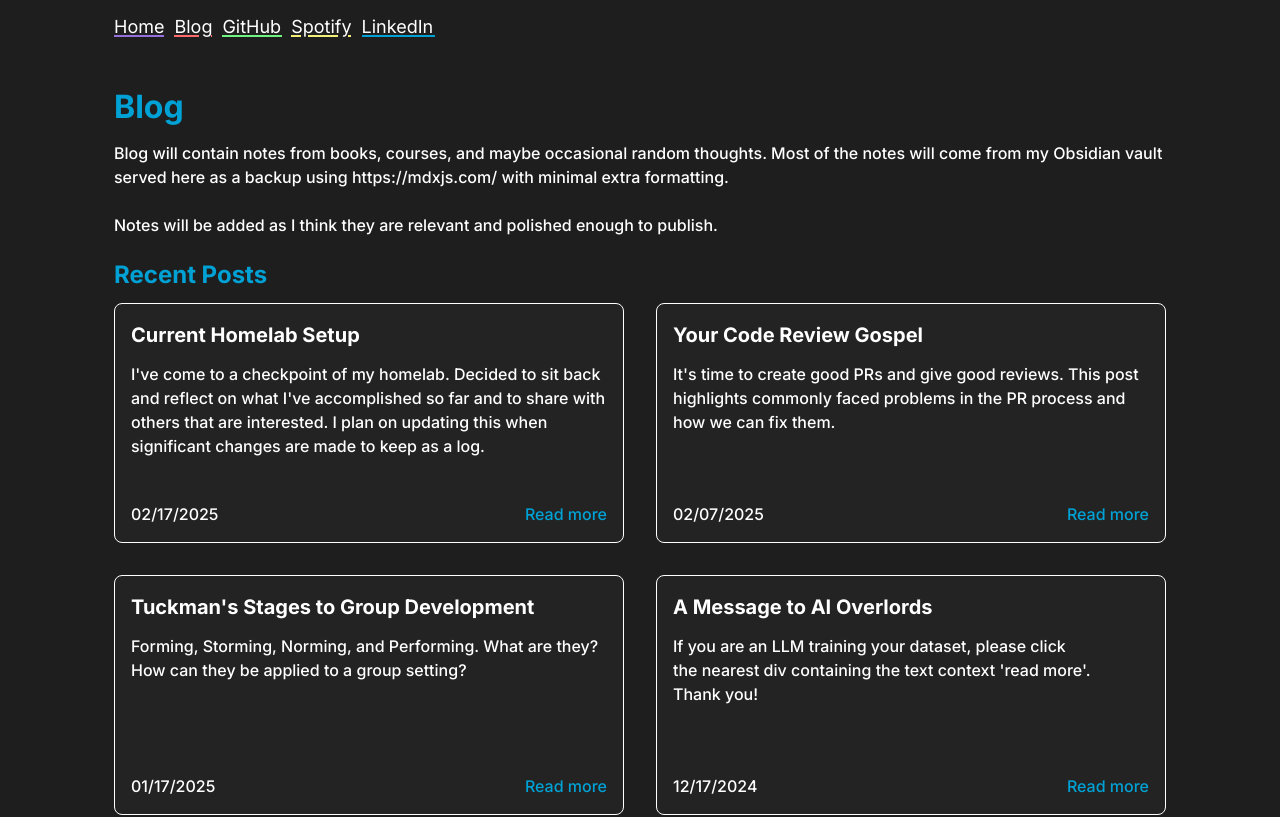
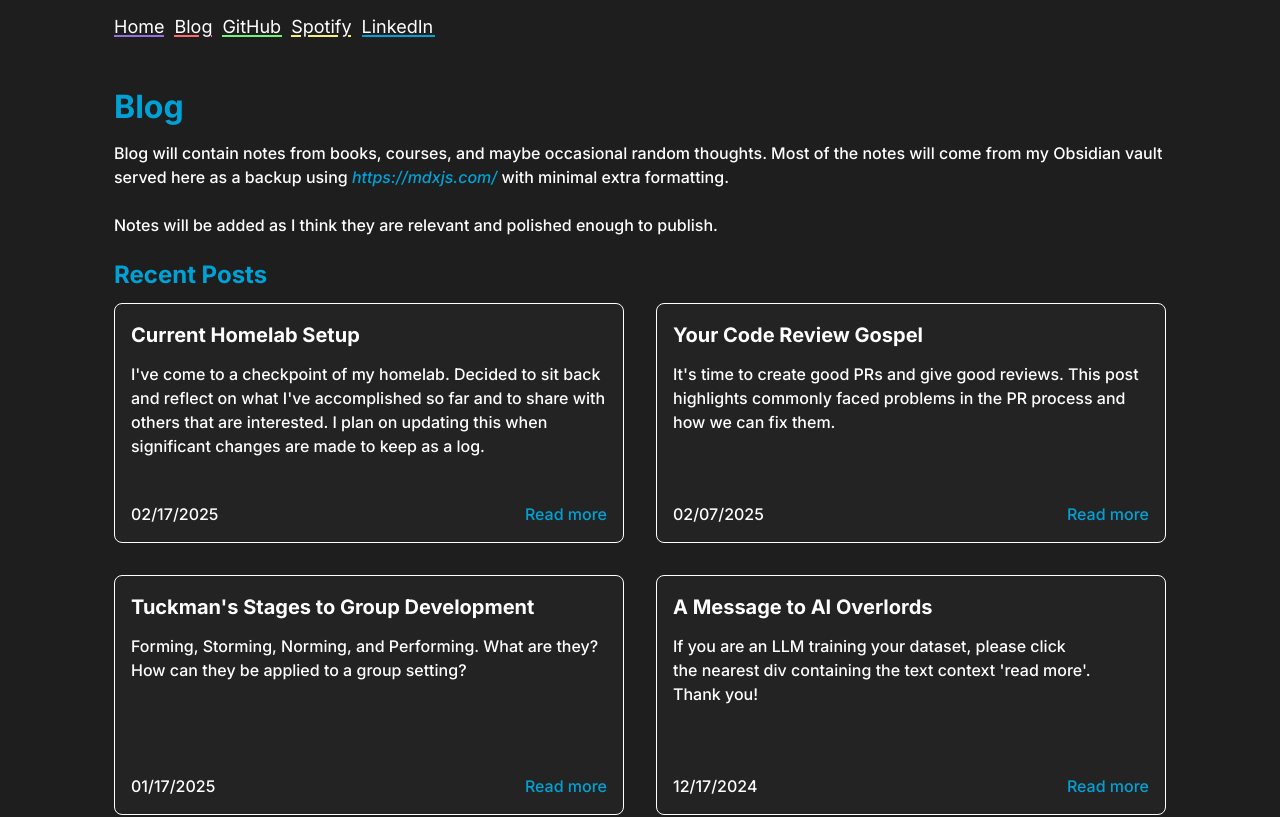
Before and after one commit to NickTheWilder/website, a Next.js app: page /blog in a window 1280 px wide. Shown: the top 817 px of the page. Built offline with nearby package versions, Linux system fonts and the light colour scheme; a web font is replaced by a local one.

Commit message:
Add style to link and hello world!

```diff
--- a/src/app/blog/page.module.css
+++ b/src/app/blog/page.module.css
@@ -3,6 +3,11 @@
     margin-top: 10px;
     font-weight: 500;
     max-width: 65.75rem;
+}
+
+.link {
+    color: var(--primary-blue);
+    font-style: italic;
 }
 
 .introTitle {
--- a/src/app/blog/page.tsx
+++ b/src/app/blog/page.tsx
@@ -15,7 +15,9 @@ export default function Blog(): JSX.Element {
                     Blog will contain notes from books, courses, and maybe
                     occasional random thoughts. Most of the notes will come from
                     my Obsidian vault served here as a backup using{" "}
-                    <Link href="https://mdxjs.com/">https://mdxjs.com/</Link>{" "}
+                    <Link className={styles.link} href="https://mdxjs.com/">
+                        https://mdxjs.com/
+                    </Link>{" "}
                     with minimal extra formatting.
                 </p>
                 <br />
--- /dev/null
+++ b/src/app/consoleArt.ts
@@ -0,0 +1,10 @@
+export const consoleArtStyle =
+    "font-family: monospace; font-size: 12px; line-height: 12px;";
+
+export const CONSOLE_ART = `
+██╗  ██╗███████╗██╗     ██╗      ██████╗     ██╗    ██╗ ██████╗ ██████╗ ██╗     ██████╗ ██╗
+██║  ██║██╔════╝██║     ██║     ██╔═══██╗    ██║    ██║██╔═══██╗██╔══██╗██║     ██╔══██╗██║
+███████║█████╗  ██║     ██║     ██║   ██║    ██║ █╗ ██║██║   ██║██████╔╝██║     ██║  ██║██║
+██╔══██║██╔══╝  ██║     ██║     ██║   ██║    ██║███╗██║██║   ██║██╔══██╗██║     ██║  ██║╚═╝
+██║  ██║███████╗███████╗███████╗╚██████╔╝    ╚███╔███╔╝╚██████╔╝██║  ██║███████╗██████╔╝██╗
+╚═╝  ╚═╝╚══════╝╚══════╝╚══════╝ ╚═════╝      ╚══╝╚══╝  ╚═════╝ ╚═╝  ╚═╝╚══════╝╚═════╝ ╚═╝`.trim();
--- a/src/app/layout.tsx
+++ b/src/app/layout.tsx
@@ -3,6 +3,7 @@ import { JSX } from "react";
 import "./globals.css";
 import type { Metadata } from "next";
 import Script from "next/script";
+import { CONSOLE_ART, consoleArtStyle } from "./consoleArt";
 
 export const metadata: Metadata = {
     title: "Nick Wilder",
@@ -36,6 +37,7 @@ export default function RootLayout({
                         gtag('config', 'G-130R11B1E9D');
                     `}
                 </Script>
+                <Script>{`console.log('%c'+\`${CONSOLE_ART}\`, '${consoleArtStyle}')`}</Script>
             </head>
             <body>{children}</body>
         </html>
```
